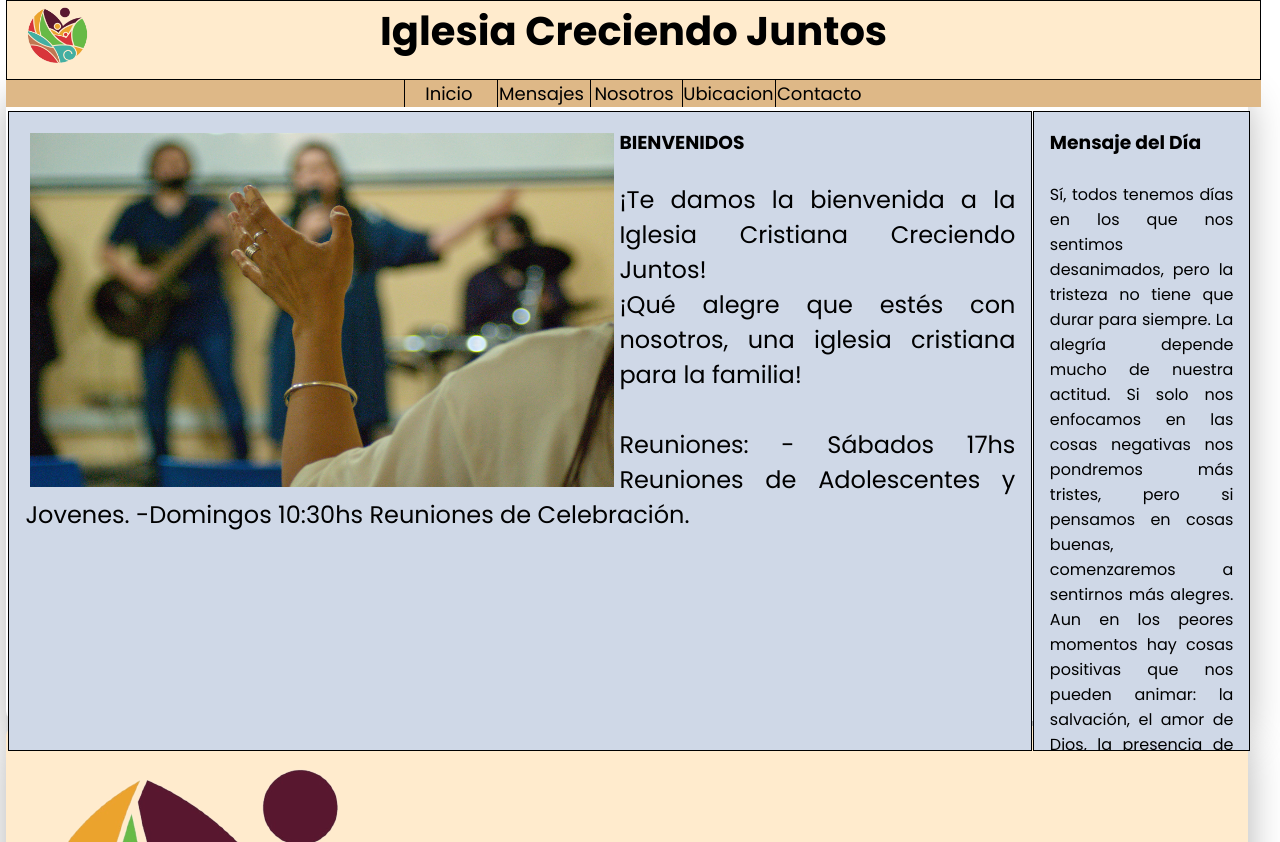
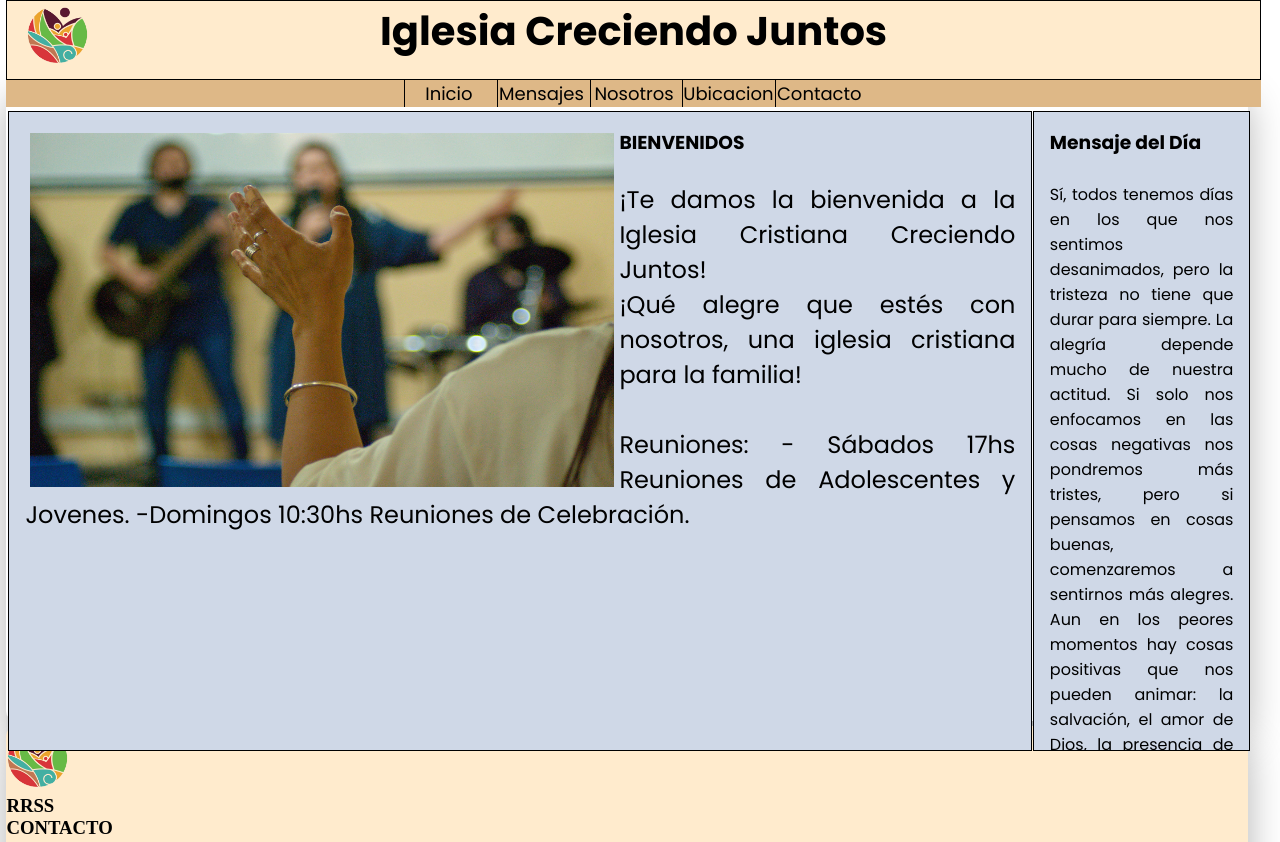
Before and after one commit to sanpablete/desarrolloweb, a plain HTML site: page index.html in a window 1280 px wide. Shown: the top 842 px of the page. Drawn offline with Linux system fonts and the light colour scheme.

Commit message:
Update style.css

```diff
--- a/css/style.css
+++ b/css/style.css
@@ -141,7 +141,10 @@ padding: 2vh;
     font-size: 1.5rem;
     text-align: justify;
 }
-
+.footer_logo{
+    width: 65px;
+    height: 65px;
+}
 ul{
     text-align: center;
     background-color: burlywood;
```
